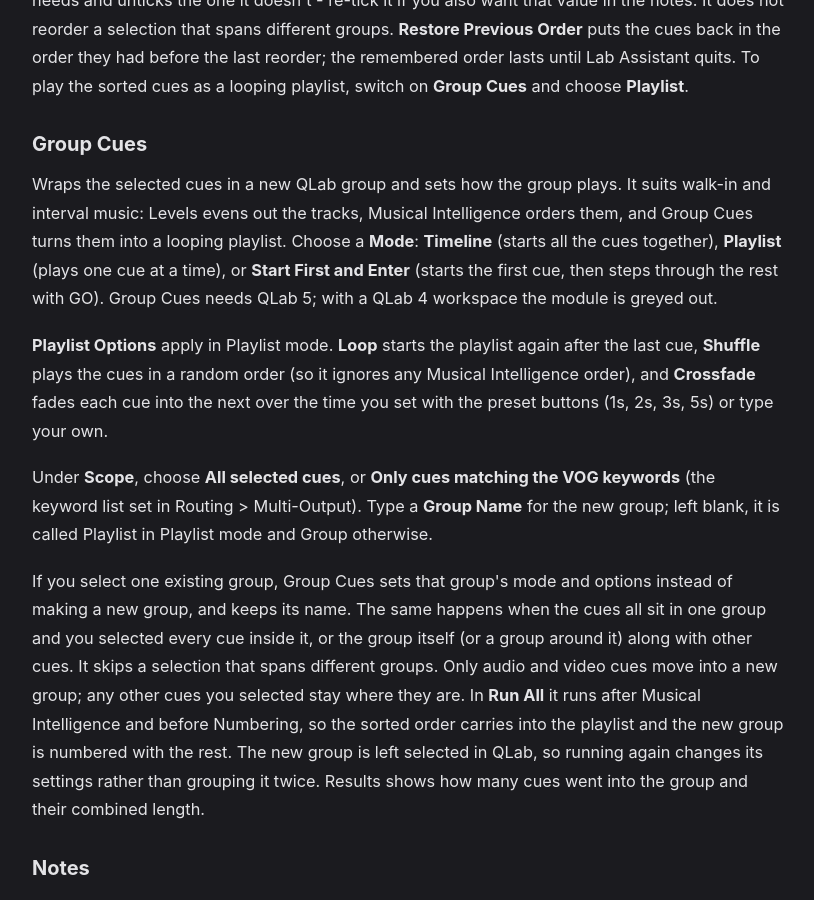
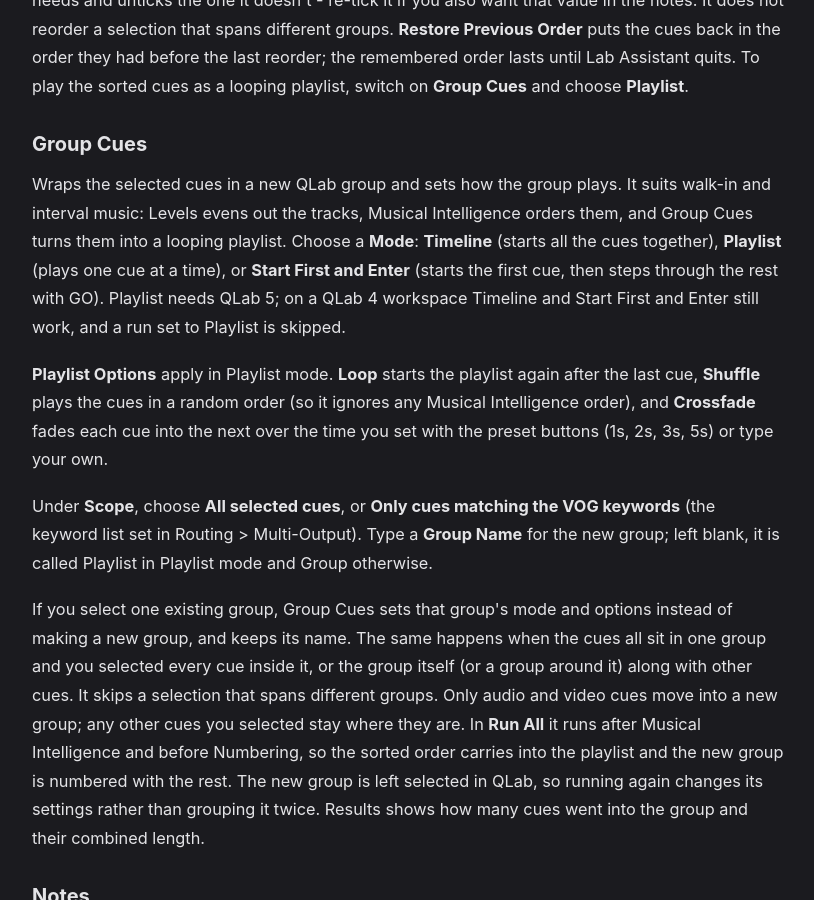
Before and after one commit to BSKapps/bskapps.github.io, a Jekyll site: the page built from articles/lab-assistant-guide/index.html, in a window 1280 px wide and 900 px high, scrolled down 3303 px. Shown: the whole window, without its empty margins (232-1046 px from the left). Built offline with Jekyll 4.4.1, drawn with Linux system fonts in a browser that asks for light colours.

Commit message:
Lab Assistant guide: Group Cues Playlist needs QLab 5, other modes run on QLab 4

```diff
--- a/_data/guides/lab-assistant-guide.json
+++ b/_data/guides/lab-assistant-guide.json
@@ -175,7 +175,7 @@
       "blocks": [
         {
           "type": "paragraph",
-          "text": "Wraps the selected cues in a new QLab group and sets how the group plays. It suits walk-in and interval music: Levels evens out the tracks, Musical Intelligence orders them, and Group Cues turns them into a looping playlist. Choose a **Mode**: **Timeline** (starts all the cues together), **Playlist** (plays one cue at a time), or **Start First and Enter** (starts the first cue, then steps through the rest with GO). Group Cues needs QLab 5; with a QLab 4 workspace the module is greyed out."
+          "text": "Wraps the selected cues in a new QLab group and sets how the group plays. It suits walk-in and interval music: Levels evens out the tracks, Musical Intelligence orders them, and Group Cues turns them into a looping playlist. Choose a **Mode**: **Timeline** (starts all the cues together), **Playlist** (plays one cue at a time), or **Start First and Enter** (starts the first cue, then steps through the rest with GO). Playlist needs QLab 5; on a QLab 4 workspace Timeline and Start First and Enter still work, and a run set to Playlist is skipped."
         },
         {
           "type": "paragraph",
```
